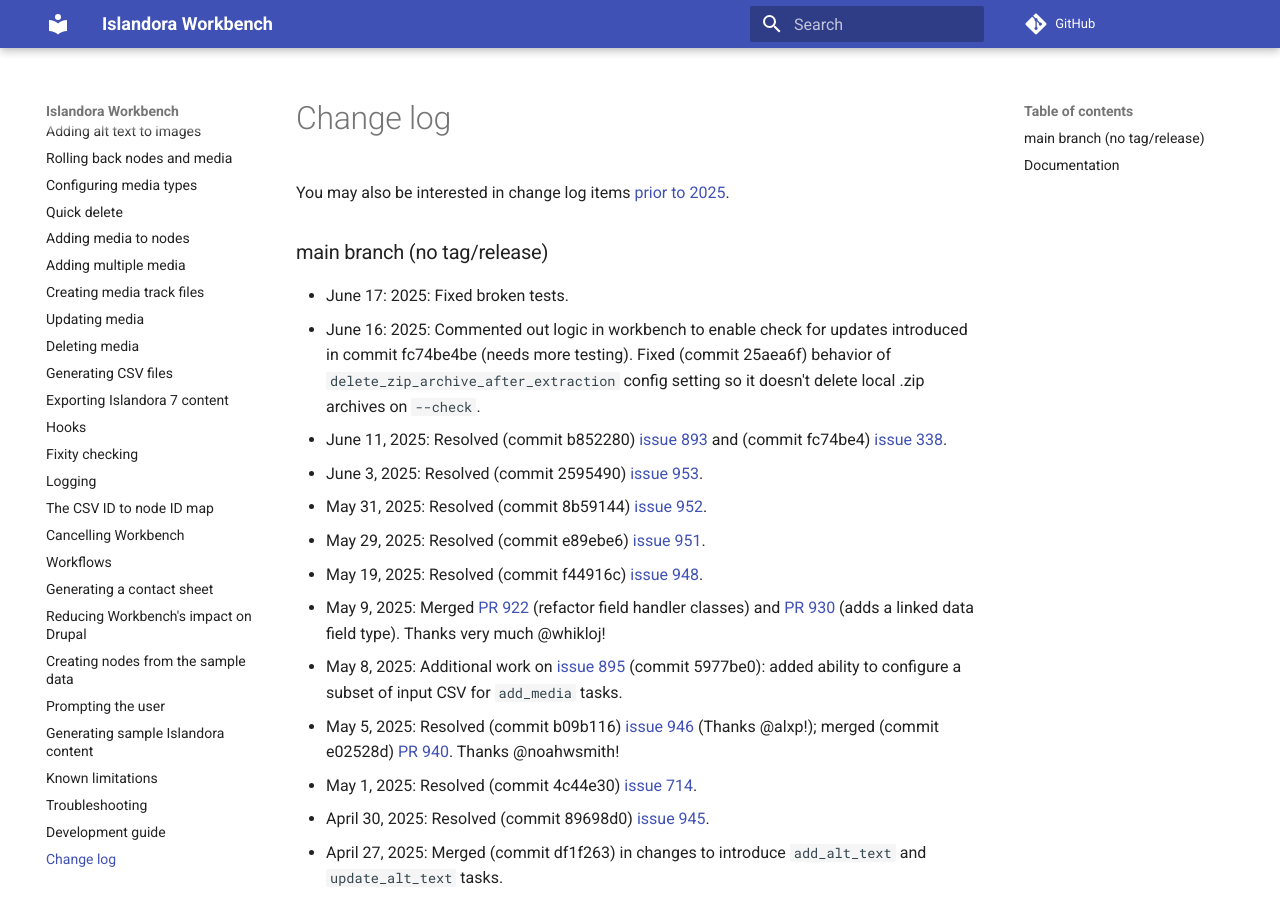
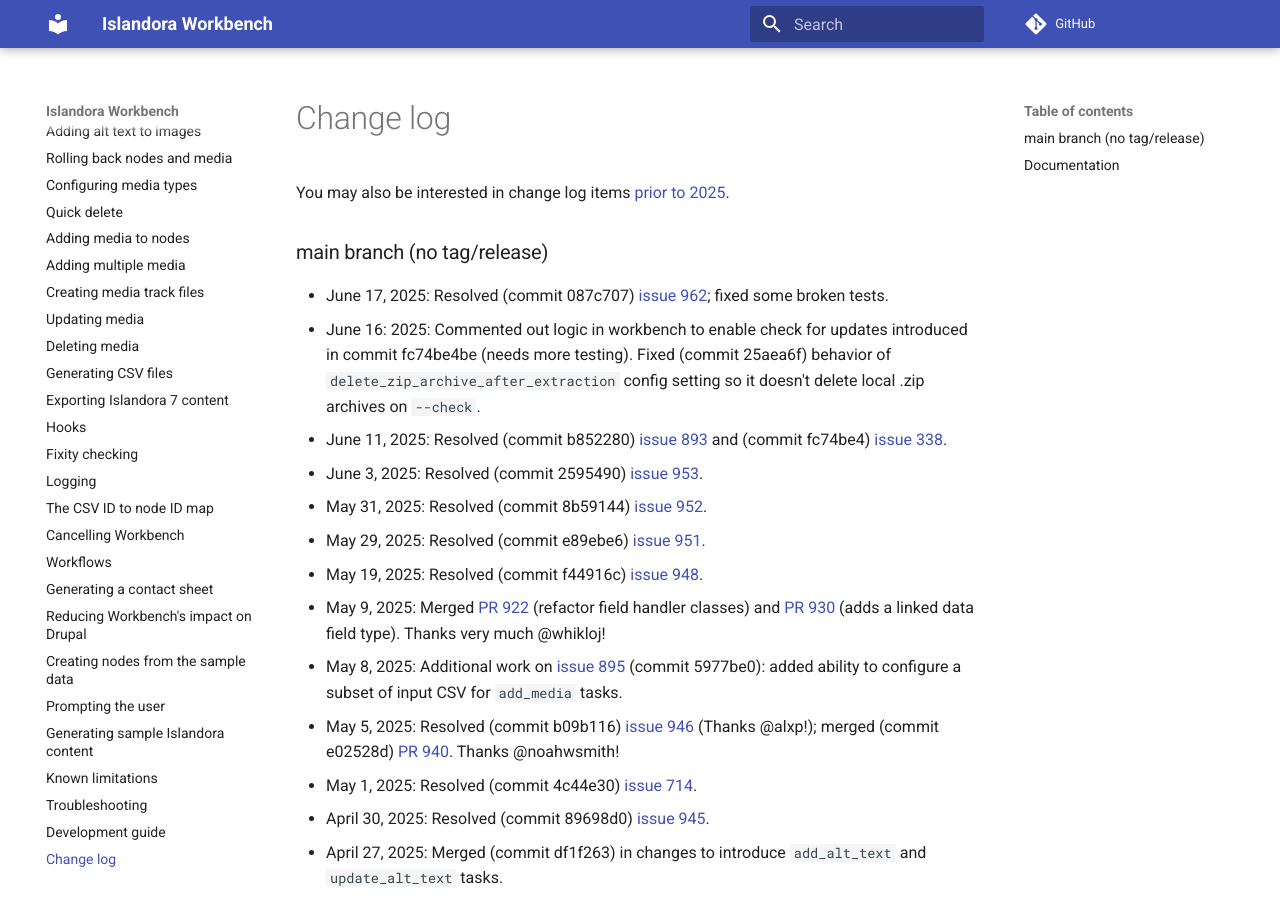
Before and after one commit to mjordan/islandora_workbench_docs, an MkDocs documentation site: the page built from docs/changelog.md, in a window 1280 px wide and 900 px high. Built offline with MkDocs 1.6.1 and Material for MkDocs 9.7.7, drawn with Linux system fonts in a browser that asks for light colours; comment, search, counter and statistics services are not loaded.

Commit message:
Updated changelog.

```diff
--- a/docs/changelog.md
+++ b/docs/changelog.md
@@ -2,7 +2,7 @@
 
 ### main branch (no tag/release)
 
-* June 17: 2025: Fixed broken tests.
+* June 17, 2025: Resolved (commit 087c707) [issue 962](https://github.com/mjordan/islandora_workbench/issues/962); fixed some broken tests.
 * June 16: 2025: Commented out logic in workbench to enable check for updates introduced in commit fc74be4be (needs more testing). Fixed (commit 25aea6f) behavior of `delete_zip_archive_after_extraction` config setting so it doesn't delete local .zip archives on `--check`.
 * June 11, 2025: Resolved (commit b852280) [issue 893](https://github.com/mjordan/islandora_workbench/issues/893) and (commit fc74be4) [issue 338](https://github.com/mjordan/islandora_workbench/issues/338).
 * June 3, 2025: Resolved (commit 2595490) [issue 953](https://github.com/mjordan/islandora_workbench/issues/953).
```
